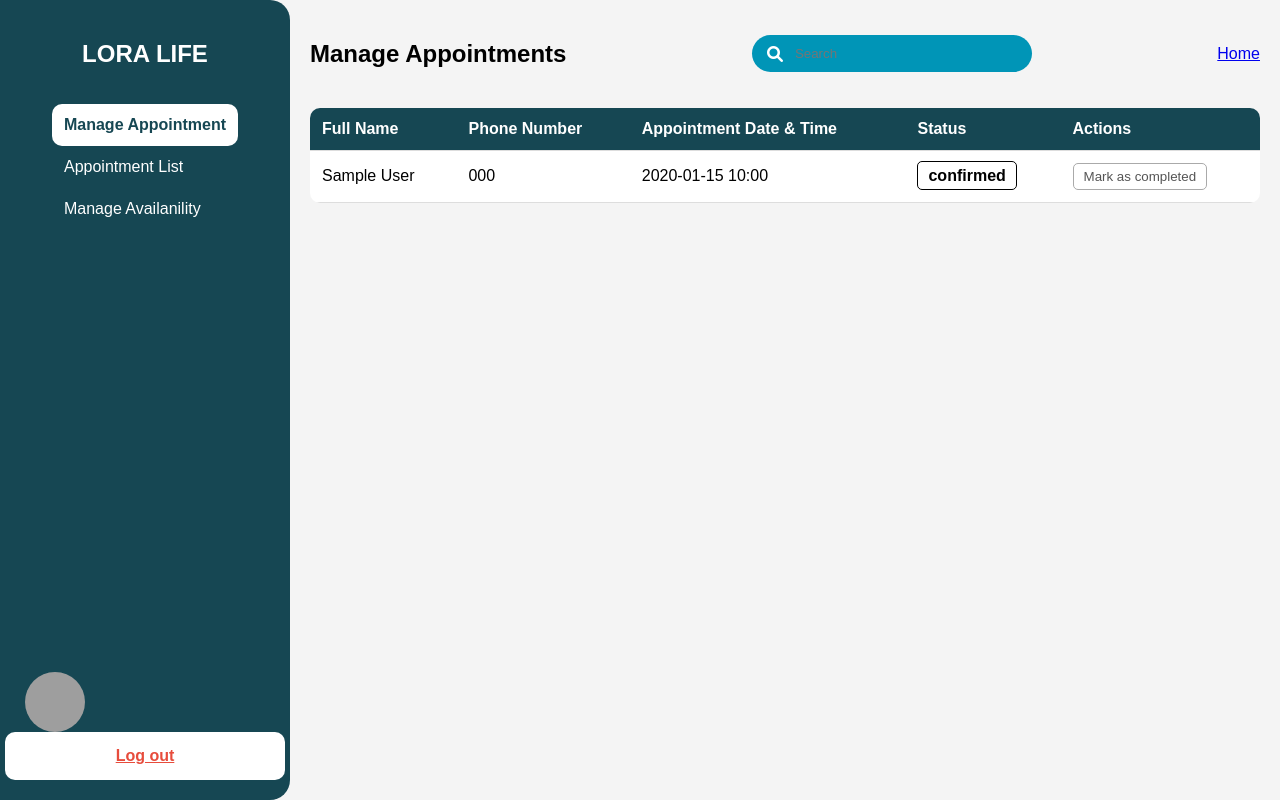
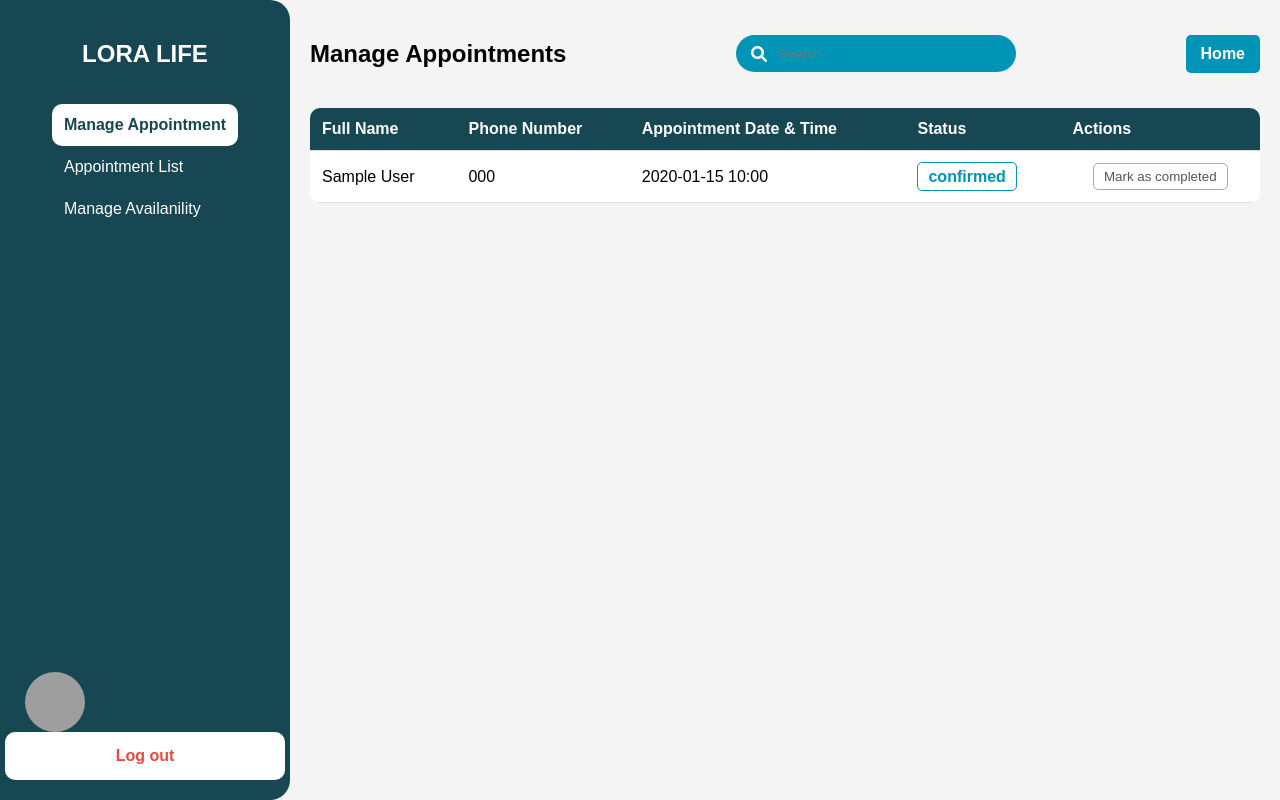
Before and after one commit to Maroa2002/Lora-Life, a Python web app: template templates/profile.html in a window 1280 px wide. Run offline with Jinja, Linux system fonts and the light colour scheme; the template is opened without the code that fills it: most values are stand-ins (such as "Sample title", 1, 10 or a date in 2020); grey boxes are pictures that could not be loaded.

Commit message:
changes the stying of the logout button

```diff
--- a/static/css/profile.css
+++ b/static/css/profile.css
@@ -75,6 +75,7 @@ nav ul li.active, nav ul li:hover {
     width: 100%;
     font-weight: bold;
     text-align: center;
+    text-decoration: none;
 }
 
 .content {
@@ -113,6 +114,15 @@ header {
     color: white;
 }
 
+.home-link {
+    padding: 10px 15px;
+    background-color: #0095B7;
+    color: white;
+    text-decoration: none;
+    font-weight: bold;
+    border-radius: 5px;
+}
+
 table {
     width: 100%;
     border-collapse: collapse;
@@ -139,20 +149,20 @@ table th {
     border: 1px solid;
 }
 
-.status.open {
-    border-color: #0095B7;
+.status.confirmed {
+    /* border-color: #0095B7; */
     color: #0095B7;
     background: transparent;
 }
 
 .status.pending {
-    border-color: #F1C40F;
+    /* border-color: #F1C40F; */
     color: #F1C40F;
     background: transparent;
 }
 
 .status.completed {
-    border-color: #E74C3C;
+    /* border-color: #E74C3C; */
     color: #E74C3C;
     background: transparent;
 }
@@ -169,3 +179,10 @@ td button {
 td button:hover {
     background: #ddd;
 }
+
+tr .actions {
+    display: flex;
+    gap: 10px;
+    justify-content: center;
+    align-items: center;
+}
```
